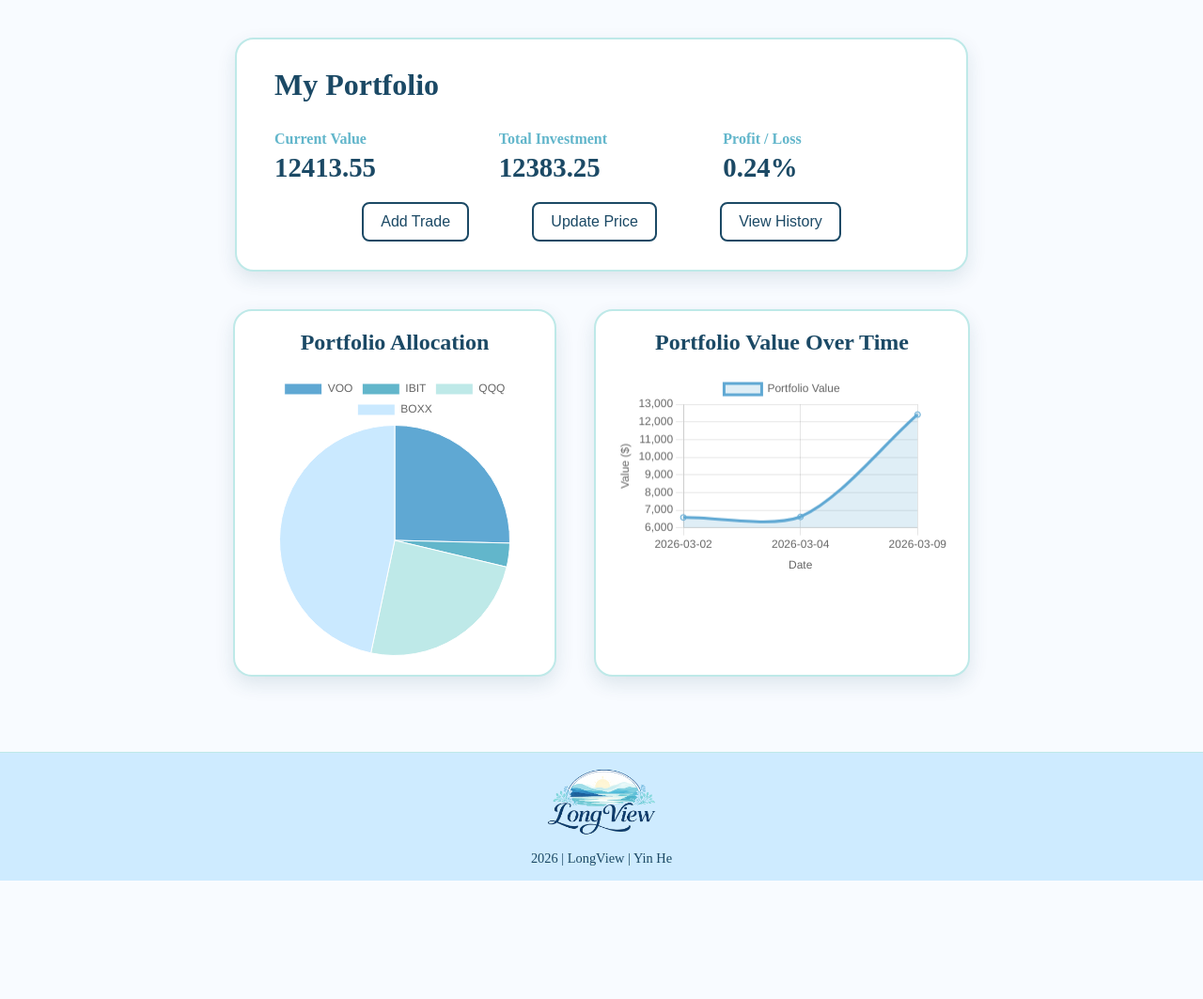
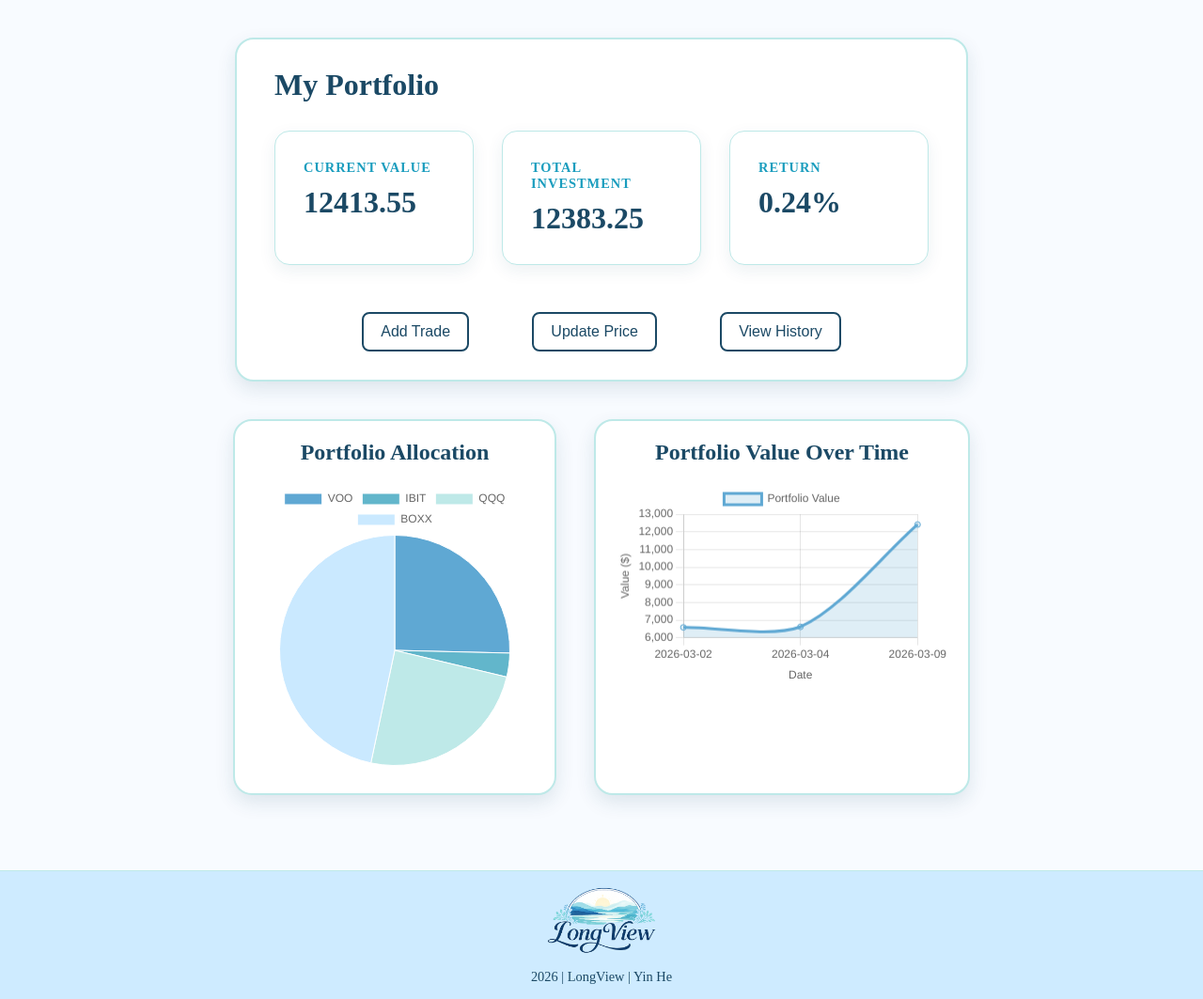
Before and after one commit to yolohe1210/LongView, a Flask app: page / in a window 1280 px wide. Shown: the part 86-1149 px from the top of the page at 94% size. Before the commit the page ends 1023 px from the top, so only its background shows below. Run offline with Flask 3, Linux system fonts and the light colour scheme.

Commit message:
Update UI

```diff
--- a/static/style.css
+++ b/static/style.css
@@ -122,25 +122,44 @@ main {
     text-align: left;
 }
 
-.value-section {
-    display: flex;
-    flex-direction: row;
-    gap: 20px;
-    margin-bottom: 20px;
+/* =============================
+   Dashboard Layout
+============================= */
+
+.dashboard-grid {
+    display: grid;
+    gap: 30px;
+    margin-bottom: 50px;
 }
 
-.value-cards {
-    flex: 1;
+/* =============================
+   Summary Cards (FinTech Style)
+============================= */
+
+.summary-card {
+    background: white;
+    border: 1px solid #bee9e8;
+    border-radius: 16px;
+    padding: 30px;
+    box-shadow: 0 6px 18px rgba(27,73,101,0.08);
+    transition: all 0.2s ease;
 }
 
-.value-cards h2 {
-    font-size: 1rem;
-    color: #62b6cb;
-    margin-bottom: 5px;
+.summary-card:hover {
+    transform: translateY(-4px);
+    box-shadow: 0 12px 28px rgba(27,73,101,0.15);
 }
 
-.value-cards h3 {
-    font-size: 1.8rem;
+.summary-card h2 {
+    font-size: 0.9rem;
+    color: #1a9dbe;
+    margin-bottom: 10px;
+    text-transform: uppercase;
+    letter-spacing: 1px;
+}
+
+.big-number {
+    font-size: 2rem;
     font-weight: 600;
     color: #1b4965;
 }
@@ -185,6 +204,7 @@ main {
     text-align: center;
     padding: 20px;
     max-width: 400px;
+    height: 400px;
 }
 
 .chart-box h2 {
@@ -276,8 +296,8 @@ tr:nth-child(even) td {
    Responsive
 ============================= */
 @media (max-width: 700px) {
-    .value-section {
-        flex-direction: column;
+    .dashboard-grid {
+        grid-template-columns: 1fr;
     }
 }
 @media (min-width: 700px) {
@@ -287,6 +307,9 @@ tr:nth-child(even) td {
     .charts-container {
         flex-direction: row;
     }
+    .dashboard-grid {
+        grid-template-columns: repeat(3, 1fr);
+    }
 }
 
 @media (min-width: 800px) {
--- a/templates/index.html
+++ b/templates/index.html
@@ -24,18 +24,20 @@
     <main>
         <div class="value">
             <h1>My Portfolio</h1>
-            <div class="value-section">
-                <section class="value-cards">
+            <div class="dashboard-grid">
+                <section class="summary-card">
                     <h2>Current Value</h2>
-                    <h3>{{ data.current_value }}</h3>
+                    <p class="big-number">{{ data.current_value }}</p>
                 </section>
-                <section class="value-cards">
+                <section class="summary-card">
                     <h2>Total Investment</h2>
-                    <h3>{{ data.total_invested }}</h3>
+                    <p class="big-number">{{ data.total_invested }}</p>
                 </section>
-                <section class="value-cards">
-                    <h2>Profit / Loss</h2>
-                    <h3>{{ (data.return * 100)|round(2) }}%</h3>
+                <section class="summary-card">
+                    <h2>Return</h2>
+                    <p class="big-number">
+                        {{ (data.return * 100)|round(2) }}%
+                    </p>
                 </section>
             </div>
             <div class="value-buttons">
```
Also changed, not shown: README.md.
